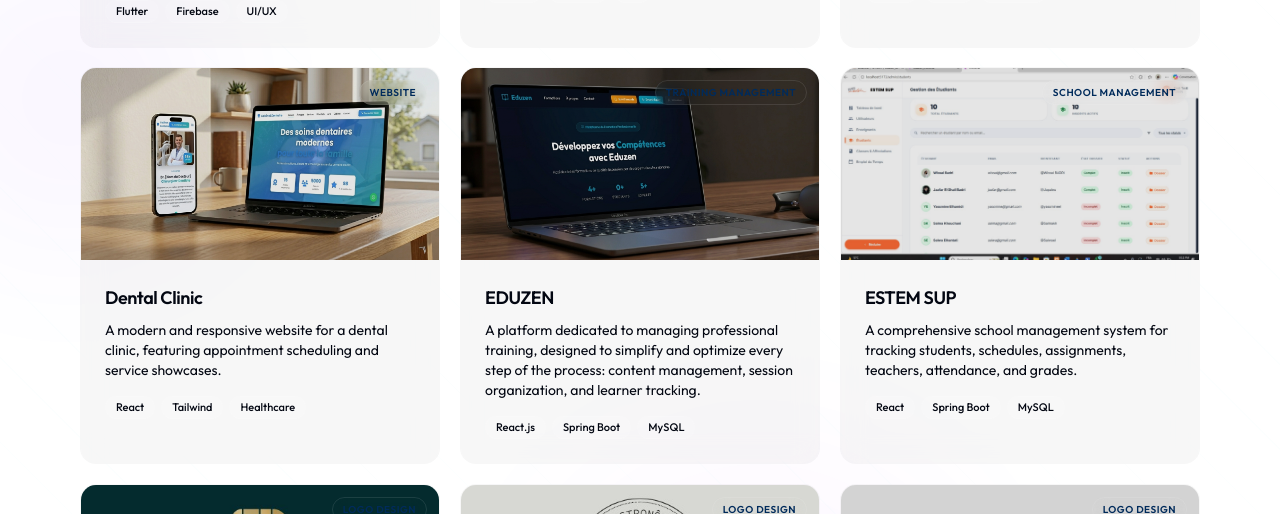
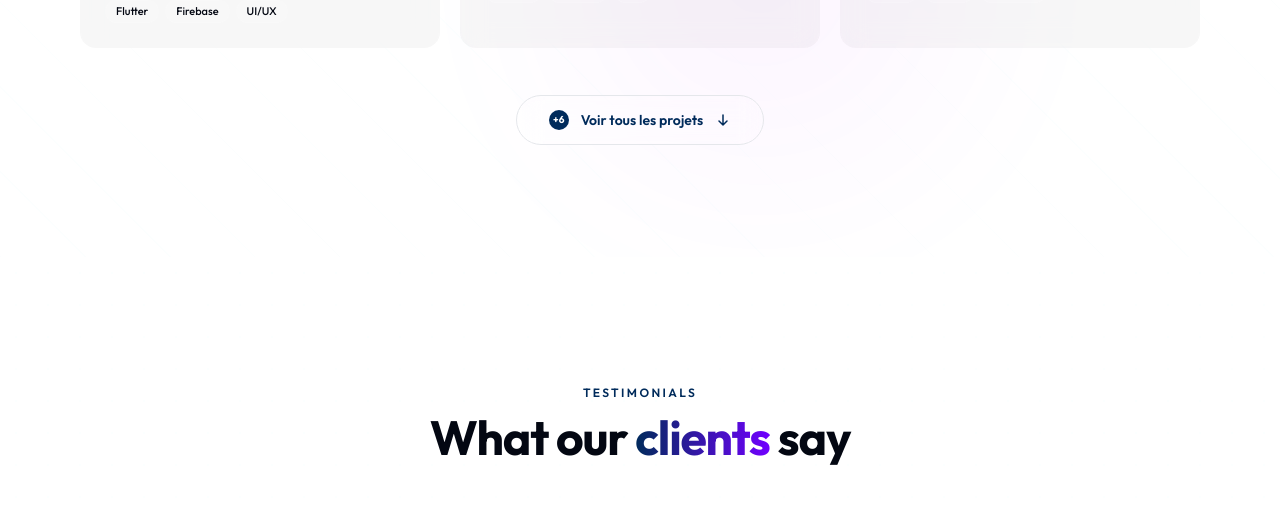
Before and after one commit to HAMZAZAWAK17/W-H__agency, a React (Vite) app: page / in a window 1280 px wide. Shown: the part 6331-6845 px from the top of the page. Built offline with nearby package versions, Linux system fonts and the light colour scheme.

Commit message:
feat: implement interactive Projects section with motion-based filtering and tilt-effect project cards

```diff
--- a/src/components/sections/Projects.tsx
+++ b/src/components/sections/Projects.tsx
@@ -203,15 +203,20 @@ function ProjectCard({
   );
 }
 
+const INITIAL_COUNT = 6;
+
 export default function Projects() {
   const { t } = useTranslation();
   const [active, setActive] = useState<Filter>("All");
   const [selectedProject, setSelectedProject] = useState<Project | null>(null);
   const [currentImgIndex, setCurrentImgIndex] = useState(0);
+  const [showAll, setShowAll] = useState(false);
 
   const visible = active === "All" ? projects : projects.filter((p) => p.type === active);
+  const displayed = showAll ? visible : visible.slice(0, INITIAL_COUNT);
+  const hasMore = visible.length > INITIAL_COUNT;
 
-  const translatedProjects = visible.map((p) => ({
+  const translatedProjects = displayed.map((p) => ({
     ...p,
     title: t(`projects.items.${p.title.toLowerCase().replace(/ /g, '_')}.title`),
     description: t(`projects.items.${p.title.toLowerCase().replace(/ /g, '_')}.description`),
@@ -272,7 +277,7 @@ export default function Projects() {
               <motion.button
                 key={f}
                 type="button"
-                onClick={() => setActive(f)}
+                onClick={() => { setActive(f); setShowAll(false); }}
                 initial={{ opacity: 0, y: 10 }}
                 animate={{ opacity: 1, y: 0 }}
                 transition={{ delay: fi * 0.06 }}
@@ -291,7 +296,7 @@ export default function Projects() {
         </div>
 
         {/* Grid */}
-        <div className="mt-10 grid gap-5 sm:grid-cols-2 lg:grid-cols-3">
+        <motion.div layout className="mt-10 grid gap-5 sm:grid-cols-2 lg:grid-cols-3">
           <AnimatePresence mode="popLayout">
             {translatedProjects.map((p, i) => (
               <ProjectCard
@@ -305,7 +310,52 @@ export default function Projects() {
               />
             ))}
           </AnimatePresence>
-        </div>
+        </motion.div>
+
+        {/* Show All / Reduce Button */}
+        {hasMore && (
+          <motion.div
+            initial={{ opacity: 0, y: 20 }}
+            whileInView={{ opacity: 1, y: 0 }}
+            viewport={{ once: true }}
+            transition={{ duration: 0.6, ease: [0.16, 1, 0.3, 1] }}
+            className="mt-12 flex justify-center"
+          >
+            <motion.button
+              type="button"
+              onClick={() => setShowAll((prev) => !prev)}
+              whileHover={{ scale: 1.04 }}
+              whileTap={{ scale: 0.96 }}
+              className="group relative flex items-center gap-3 rounded-full border border-[var(--neon)]/30 bg-white/5 dark:bg-[var(--neon)]/5 px-8 py-3.5 text-sm font-semibold text-[var(--neon)] backdrop-blur-md transition-all hover:border-[var(--neon)]/60 hover:bg-[var(--neon)]/10 hover:shadow-[0_0_25px_rgba(0,242,255,0.15)]"
+            >
+              {/* Animated badge showing remaining count */}
+              {!showAll && (
+                <motion.span
+                  initial={{ scale: 0 }}
+                  animate={{ scale: 1 }}
+                  className="flex h-5 w-5 items-center justify-center rounded-full bg-[var(--neon)] text-[10px] font-black text-background"
+                >
+                  +{visible.length - INITIAL_COUNT}
+                </motion.span>
+              )}
+              <span>
+                {showAll ? "Réduire" : "Voir tous les projets"}
+              </span>
+              {/* Arrow icon */}
+              <motion.svg
+                width="16"
+                height="16"
+                viewBox="0 0 16 16"
+                fill="none"
+                animate={{ rotate: showAll ? 180 : 0 }}
+                transition={{ duration: 0.3, ease: [0.16, 1, 0.3, 1] }}
+                className="text-[var(--neon)]"
+              >
+                <path d="M8 3L8 13M8 13L4 9M8 13L12 9" stroke="currentColor" strokeWidth="1.5" strokeLinecap="round" strokeLinejoin="round" />
+              </motion.svg>
+            </motion.button>
+          </motion.div>
+        )}
       </div>
 
       {/* Discovery Modal */}
```
